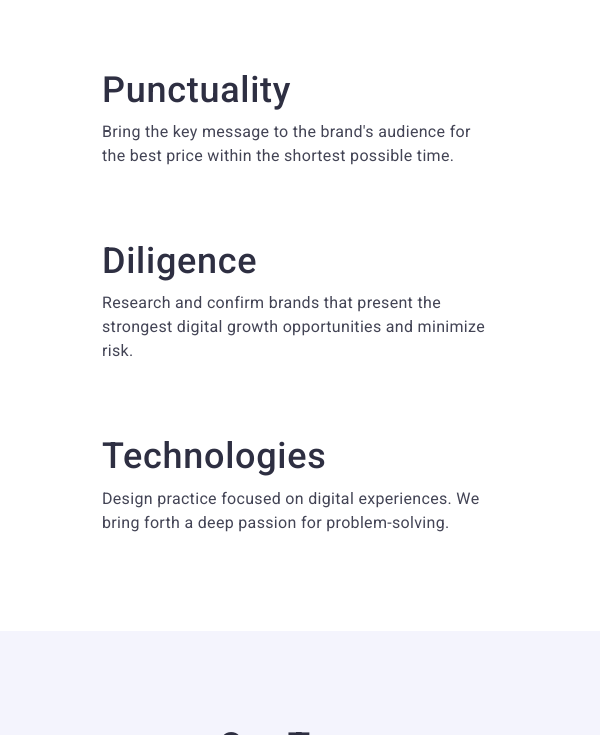
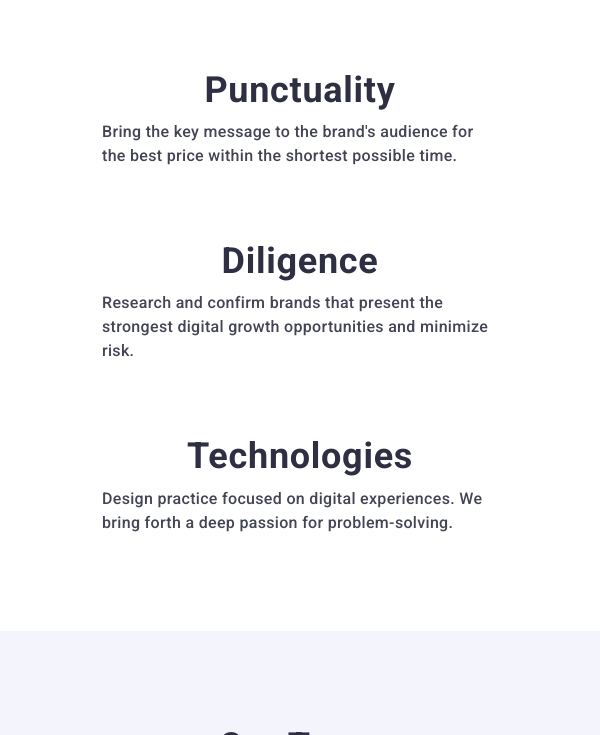
Before and after one commit to iratololo/goit-markup-hw-06, a plain HTML site: page index.html in a window 600 px wide. Shown: the part 701-1436 px from the top of the page. Drawn offline with nearby package versions, Linux system fonts and the light colour scheme.

Commit message:
правки

```diff
--- a/css/styles.css
+++ b/css/styles.css
@@ -748,6 +748,24 @@ img {
 
 }
 
+/* .benefits-subtitle */
+
+
+@media only screen and (max-width: 767.98px) {
+.benefits-subtitle {
+        text-align: center;
+    }
+}
+
+@media only screen and (max-width: 1157.98px) {
+.benefits-subtitle  {
+    font-weight: 700;
+  }
+  .benefits .text {
+    font-weight: 500;
+  }
+}
+
 .benefits-list {
     --items: 1;
 }
@@ -895,7 +913,7 @@ img {
 
 
 .customers-list {
-    --items: 1;
+    --items: 2;
     /* --indent-column: 16px; */
     align-items: center;
 }
@@ -913,12 +931,6 @@ img {
     /* flex-grow: 1; */
 }
 
-
-@media only screen and (min-width: 428px) {
-    .customers-list {
-        --items: 2;
-    }
-}
 
 
 @media only screen and (min-width: 768px) {
```
